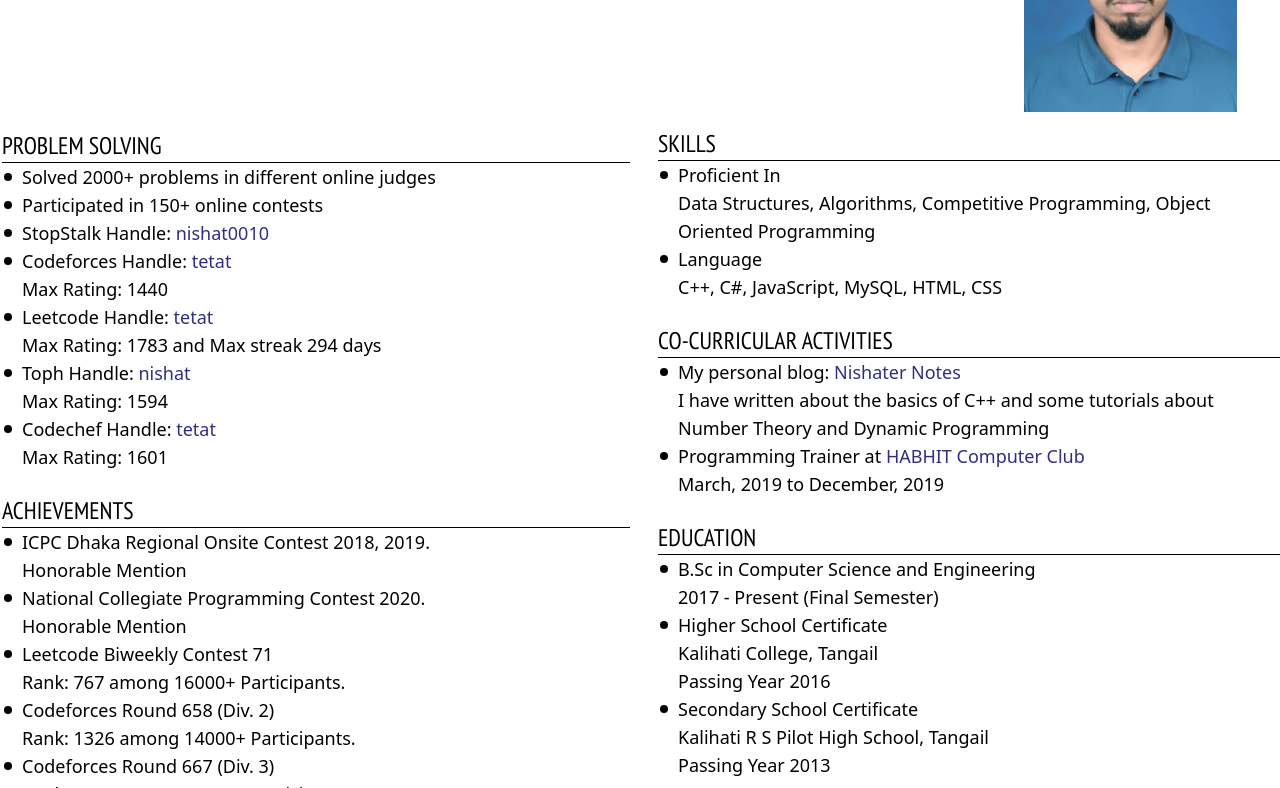
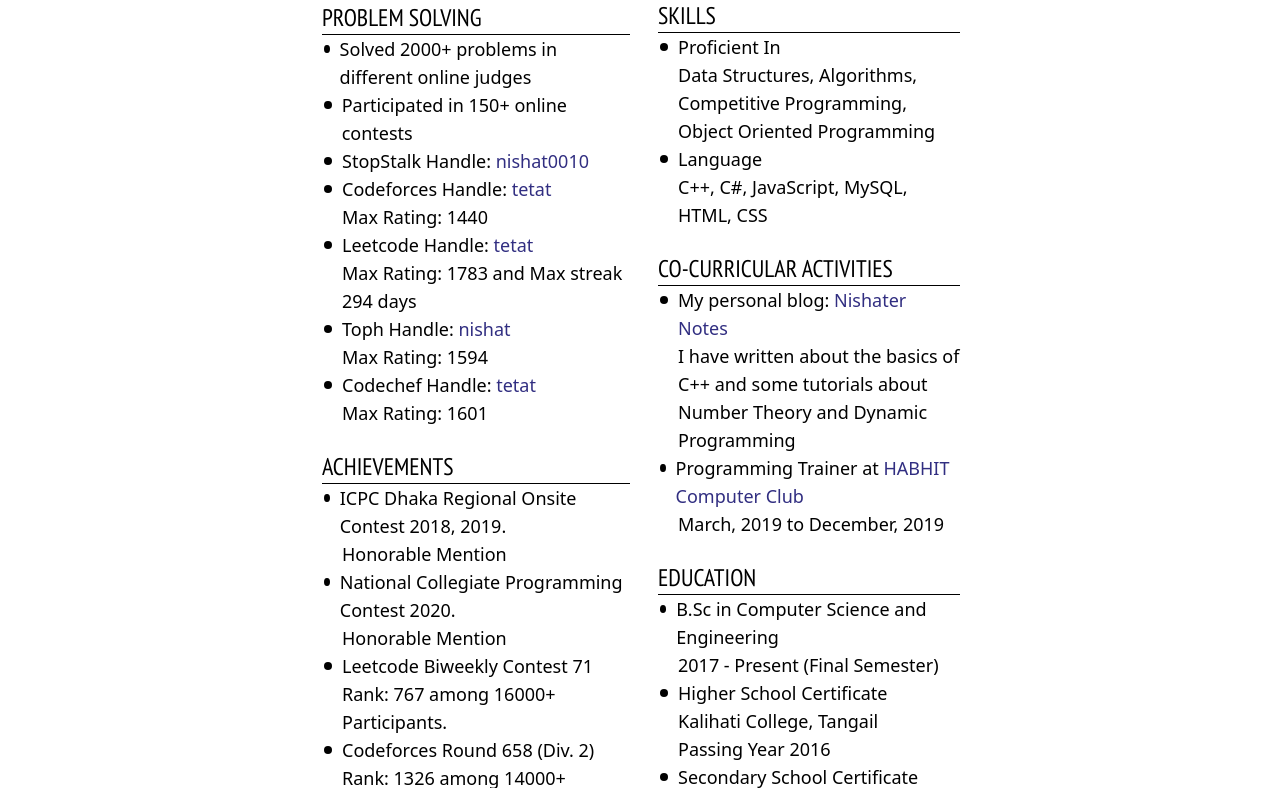
Before and after one commit to tetat/My-Resume, a plain HTML site: page index.html in a window 1280 px wide. Shown: the part 133-921 px from the top of the page. Drawn offline with nearby package versions, Linux system fonts and the light colour scheme.

Commit message:
width change

```diff
--- a/index.html
+++ b/index.html
@@ -20,7 +20,7 @@
     </style>
 </head>
 
-<body>
+<body style="width: 50%; margin: 0 auto;">
     <header>
         <div class="header">
             <div>
```
